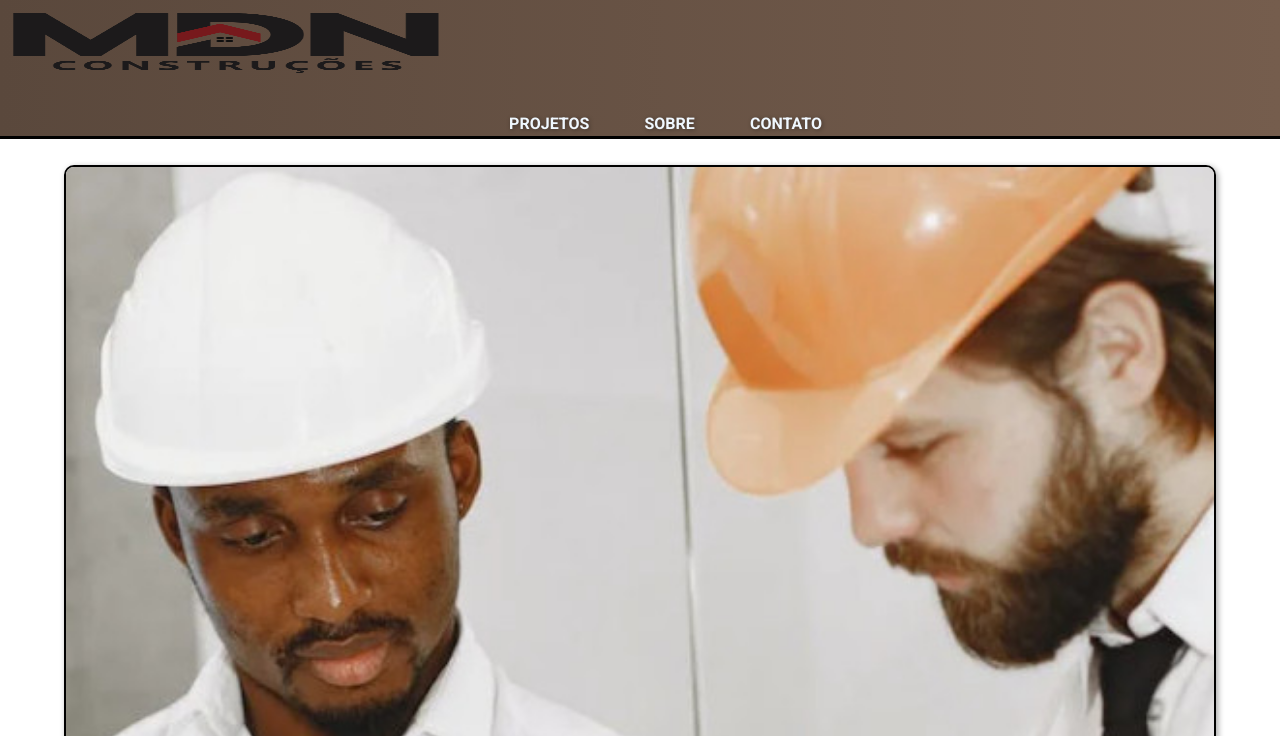
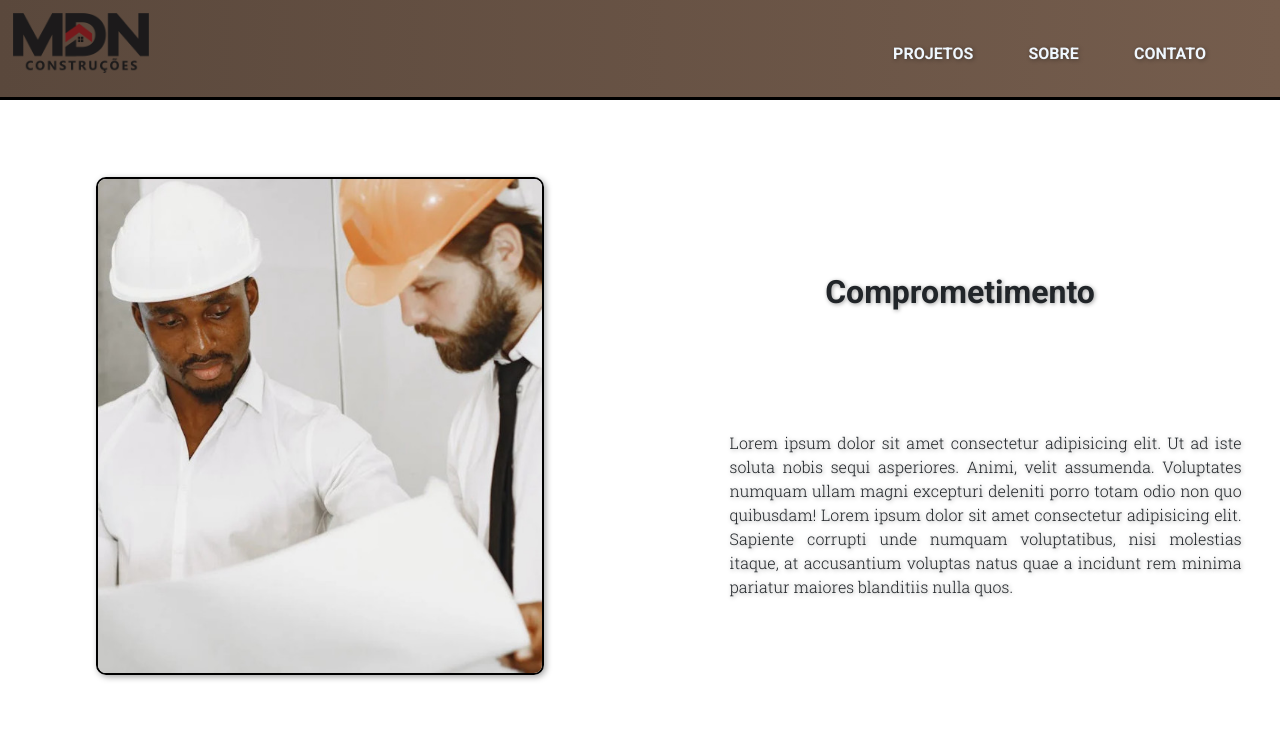
Before and after one commit to CassioVSouza/Construction-WebSite, a plain HTML site: page index.html in a window 1280 px wide. Shown: the top 736 px of the page. Drawn offline with nearby package versions, Linux system fonts and the light colour scheme.

Commit message:
Index complete

```diff
--- a/index.html
+++ b/index.html
@@ -9,23 +9,28 @@
     <link rel="stylesheet" href="style.css">
 </head>
     <header>
-        <img class="col-4" src="assets/logo600.png" alt="Logo da MDN Construções">
-        <div class="col-12">
+        <img src="assets/logo600.png" alt="Logo da MDN Construções">
+        <div class="col-12 headerdiv">
             <span><a href="project.html">PROJETOS</a></span>
             <span><a href="index.html">SOBRE</a></span>
             <span><a href="contact.html">CONTATO</a></span>
         </div>
     </header>
     <main>
-        <section>
-            <div>
-                <img class="col-12 imgabout" src="assets/sobreimagem500.jpg" alt="">
-                <p class="textimgabout col-12">Lorem ipsum dolor sit amet consectetur adipisicing elit. Ut ad iste soluta nobis sequi asperiores. Animi, velit assumenda. Voluptates numquam ullam magni excepturi deleniti porro totam odio non quo quibusdam! Lorem ipsum dolor sit amet consectetur adipisicing elit. Sapiente corrupti unde numquam voluptatibus, nisi molestias itaque, at accusantium voluptas natus quae a incidunt rem minima pariatur maiores blanditiis nulla quos.</p>
+        <section class="col-12 containerabout">
+            <div class="containerimg">
+                <div><img class="imgabout fixpcresolution" src="assets/sobreimagem500.jpg" alt=""></div>
+                <div>
+                    <h2>Comprometimento</h2>
+                    <p class="textimgabout col-12">Lorem ipsum dolor sit amet consectetur adipisicing elit. Ut ad iste soluta nobis sequi asperiores. Animi, velit assumenda. Voluptates numquam ullam magni excepturi deleniti porro totam odio non quo quibusdam! Lorem ipsum dolor sit amet consectetur adipisicing elit. Sapiente corrupti unde numquam voluptatibus, nisi molestias itaque, at accusantium voluptas natus quae a incidunt rem minima pariatur maiores blanditiis nulla quos.</p>
+                </div>
             </div>
-            <div>
-                <img class="col-12 imgabout" src="assets/sobreimagem2500.jpg" alt="">
-                <h2>Agilidade</h2>
-                <p class="textimgabout col-12">Lorem ipsum dolor sit amet consectetur adipisicing elit. Ut ad iste soluta nobis sequi asperiores. Animi, velit assumenda. Voluptates numquam ullam magni excepturi deleniti porro totam odio non quo quibusdam! Lorem ipsum dolor sit amet consectetur adipisicing elit. Sapiente corrupti unde numquam voluptatibus, nisi molestias itaque, at accusantium voluptas natus quae a incidunt rem minima pariatur maiores blanditiis nulla quos.</p>
+            <div class="containerimg">
+                <div>
+                    <h2>Agilidade</h2>
+                    <p class="textimgabout col-12">Lorem ipsum dolor sit amet consectetur adipisicing elit. Ut ad iste soluta nobis sequi asperiores. Animi, velit assumenda. Voluptates numquam ullam magni excepturi deleniti porro totam odio non quo quibusdam! Lorem ipsum dolor sit amet consectetur adipisicing elit. Sapiente corrupti unde numquam voluptatibus, nisi molestias itaque, at accusantium voluptas natus quae a incidunt rem minima pariatur maiores blanditiis nulla quos.</p>
+                </div>
+                <div><img class="imgabout" src="assets/sobreimagem2500.jpg" alt=""></div>
             </div>
         </section>
     </main>
--- a/style.css
+++ b/style.css
@@ -6,10 +6,10 @@
 }
 *{
     box-sizing: border-box;
-   /* border: 1px red solid;*/
-   font-family: var(--Font);
-   text-shadow: 1px 1px 4px rgba(0, 0, 0, 0.377);
-   margin: 0px;
+    /*border: 1px red solid;*/
+    font-family: var(--Font);
+    text-shadow: 1px 1px 4px rgba(0, 0, 0, 0.377);
+    margin: 0px;
 }
 /*Header*/
 header{
@@ -57,7 +57,7 @@ h2{
 }
 /*Footer*/
 footer{
-    font-size: 4vw;
+    font-size: 9pt;
     background-color: black;
     color: aliceblue;
     border: 1px solid black;
@@ -66,3 +66,73 @@ footer{
 footer > div{
     margin-top: 5%;
 }
+/*Para pc*/
+@media screen and (min-width: 1024px){
+    /*Header*/
+    header{
+        height: 100px;
+    }
+    header > div{
+        position: relative;
+        text-align: center;
+        top: -70px;
+    }
+    header > div > span{
+        position: relative;
+        left: 30%;
+    }
+    a{
+        text-decoration: none;
+        color: aliceblue;
+        font-family: var(--FontBold);
+    }
+    a{
+        text-decoration: none;
+        color: aliceblue;
+        font-family: var(--FontBold);
+    }
+    /*About page*/
+    .containerimg{
+        display: flex;
+    }
+    .containerimg div{
+        width: 50%;
+        margin-top: 5%;
+    }
+    .imgabout{
+        display: block;
+        margin: 2% auto 0% auto;
+        border-radius: 10px;
+        border: 2px solid black;
+        box-shadow: 2px 2px 6px rgba(0, 0, 0, 0.356);
+        width: 70%;
+    }
+    .textimgabout{
+        width: 80%;
+        position: relative;
+        text-align: center;
+        text-align: justify;
+        margin: 4%;
+        top: 50%;
+        left: 50%;
+        transform: translate(-50%, -50%);
+    }
+    h2{
+       position: relative;
+       top: 15%;
+    }
+    /*Footer*/
+    footer{
+        margin-top: 3%;
+        font-size: 12pt;
+        height: 150px;
+        background-color: black;
+        color: aliceblue;
+        border: 1px solid black;
+        line-height: 1vw;
+    }
+    footer div{
+        position: relative;
+        top: -37%;
+    }
+}
```
